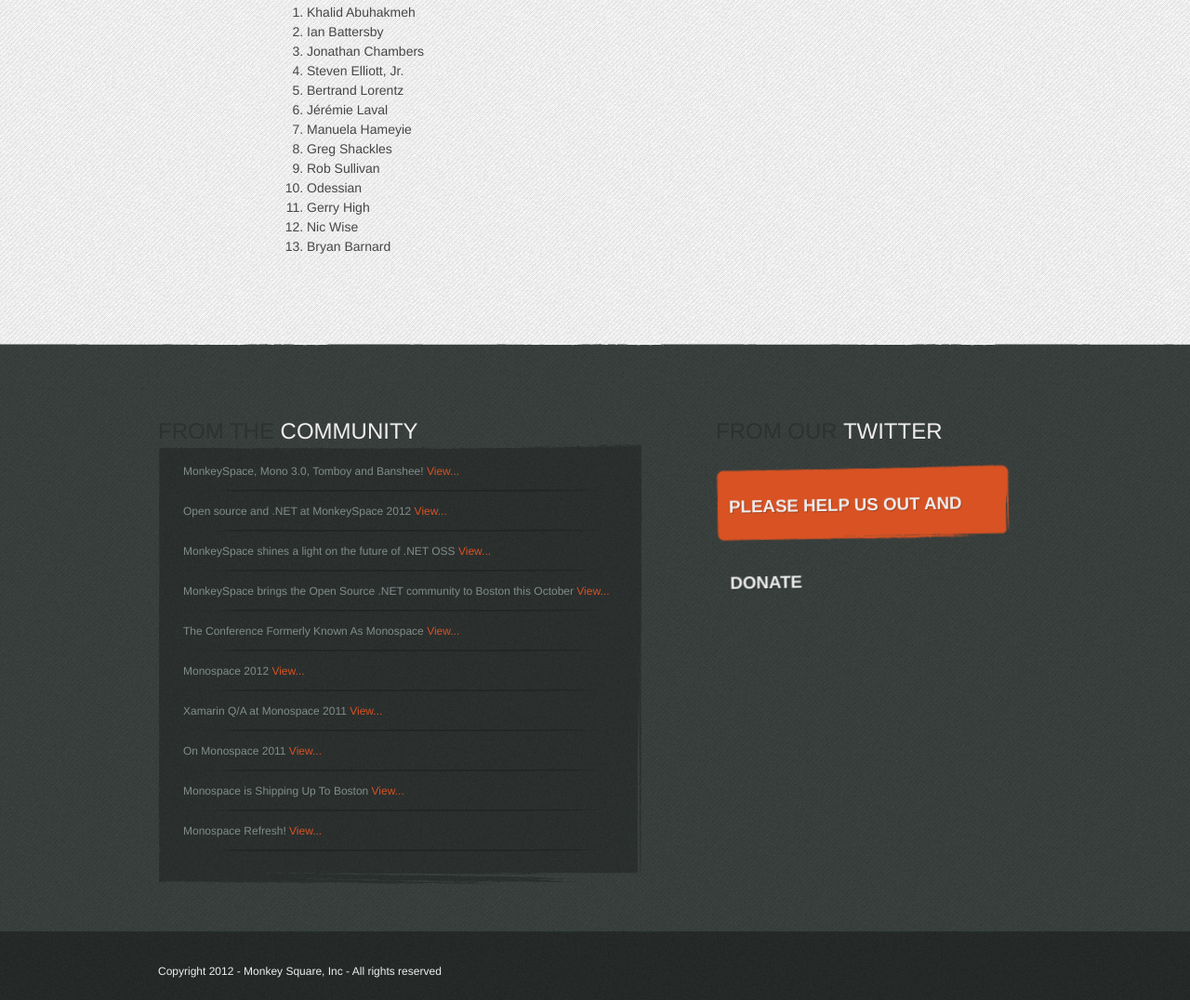
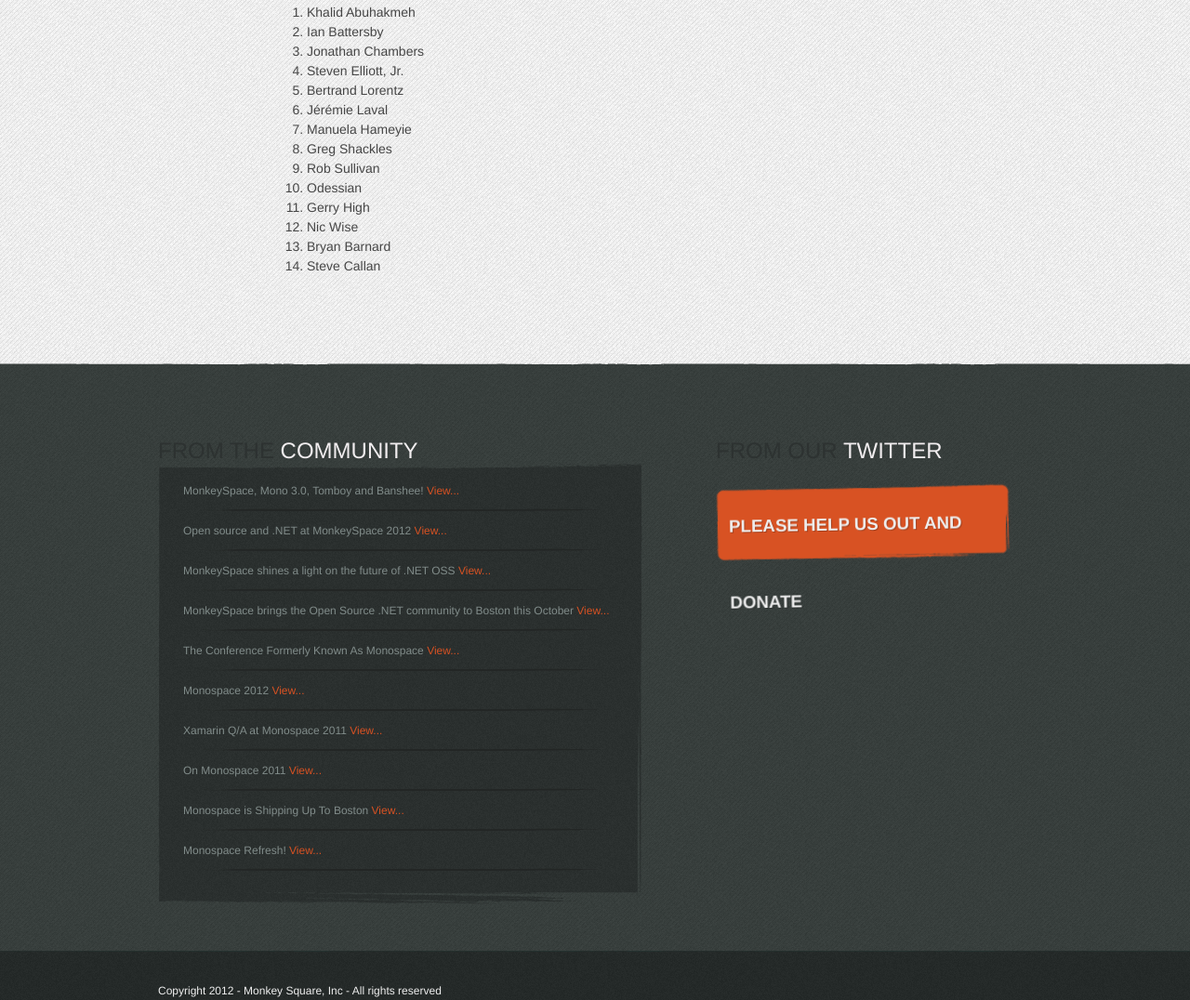
Before and after one commit to monkeysquare/monkey-square-website, a plain HTML site: page public/donate/index.html in a window 1280 px wide. Shown: the part 1501-2577 px from the top of the page at 93% size. Drawn offline with nearby package versions, Linux system fonts and the light colour scheme.

Commit message:
Adding Steve Callan to the donor's list.

```diff
--- a/public/donate/index.html
+++ b/public/donate/index.html
@@ -95,6 +95,7 @@
         <li>Gerry High</li>
         <li>Nic Wise</li>
         <li>Bryan Barnard</li>
+        <li>Steve Callan</li>
       </ol>
     </div>
 
```
Also changed, not shown: content/donate.html (+1 -0 lines).
